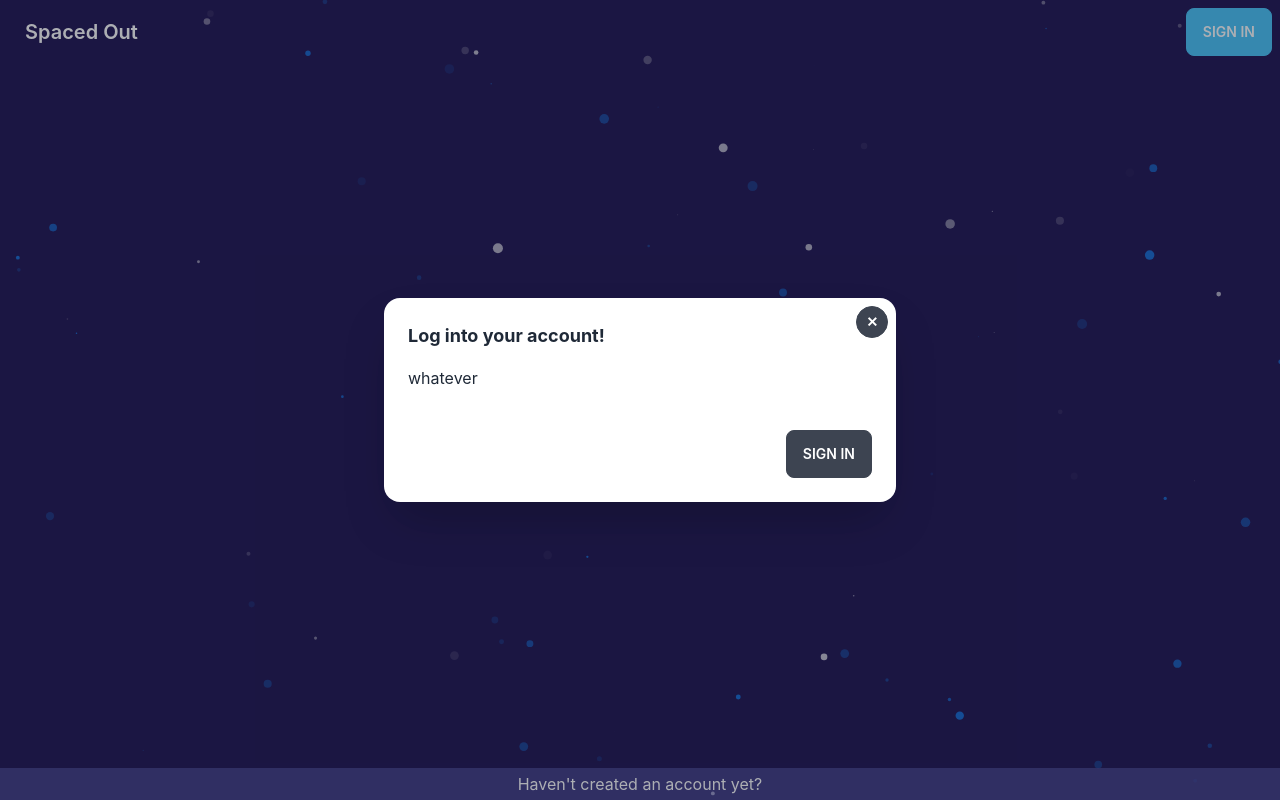
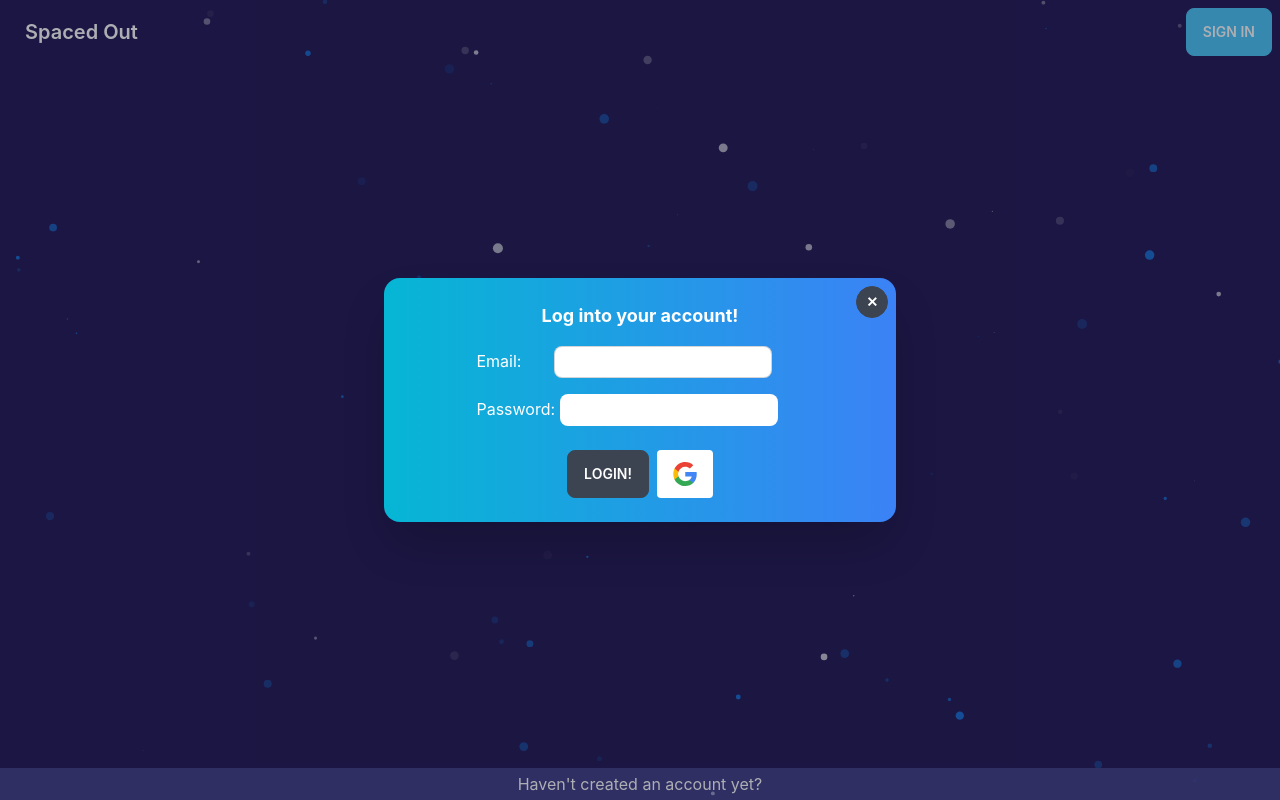
Before and after one commit to teamspacedout/spacedout, a React (Create React App) app: page / in a window 1280 px wide. Both pictures are taken after a click on the label "SIGN IN". Built offline with nearby package versions, Linux system fonts and the light colour scheme; no server answers.

Commit message:
Added google cloud logging library to project, added dot env to project for express back end, loads enviroment variables correctly, changed index.js to have dotenv and index.html now has our name as the title of application

```diff
--- a/src/components/Modal.js
+++ b/src/components/Modal.js
@@ -1,27 +1,97 @@
 import React, {useContext, useState} from "react";
-import {fireAuth, GoogleAuthProvider} from "../firebase";
+import {fireAuth, GoogleAuthProvider, signInWithEmailAndPassword} from "../firebase";
 import {signInWithPopup} from "firebase/auth";
+import {useNavigate} from "react-router-dom";
 
 function Modal() {
 
-    return (
-        <div className="modal modal-bottom sm:modal-middle">
+    const navigate = useNavigate();
 
-        <div className="modal-box">
-            <label htmlFor="login" className="btn btn-sm btn-circle absolute right-2 top-2">✕</label>
-            <h3 className="font-bold text-lg">Log into your account!</h3>
-            <p className="py-4"> whatever </p>
 
-            {
-                //Your code goes here for Login
+    const SignInEmail = (e) => {
+
+        e.preventDefault();
+
+        const email = e.target.email.value;
+        const password = e.target.password.value;
+
+        console.log(email);
+        console.log(password);
+
+        try {
+            const loginEmail = async () => {
+                await signInWithEmailAndPassword(fireAuth, email, password);
+                return navigate("/");
             }
 
-            <div className="modal-action">
-                <SignIn/>
-            </div>
+        } catch (e) {
+            console.log(e.toString());
+        }
+    }
+
+        return (
+        <div className="modal modal-bottom sm:modal-middle ">
+        <div className="modal-box w-3/12 text-white items-center justify-items-center bg-gradient-to-r from-cyan-500 to-blue-500">
+            <label htmlFor="login" className="btn btn-sm btn-circle absolute right-2 top-2">✕</label>
+            <h3 className="font-bold text-lg text-center">Log into your account!</h3>
+
+            <form name="login" onSubmit={(e)=>SignInEmail(e)} >
+
+                <div className="self-center justify-center align-middle">
+                    <label className=" text-white "> Email: <input className=" w-8/12 input input-bordered input-sm my-4 ml-7 text-purple-800" type="email" name="email"/> </label>
+                </div>
+
+                <div>
+                    <label className=" text-balck "> Password: <input className=" w-8/12 input input-sm text-purple-800" type="password" name="password"/> </label>
+                </div>
+
+
+
+                <div className="modal-action justify-center">
+
+                    <input type="submit" value = "Login!" className="btn" />
+                    <SignInGoogle/>
+                </div>
+
+
+
+            </form>
         </div>
     </div>
     );
+
+
+
+
+
+
+
+}
+function SignInGoogle() {
+    /*
+        Write more complicated logic for signing in here with email password etc.
+     */
+
+    const logIn = new GoogleAuthProvider();
+
+    const googleLogin = async () => {
+        await signInWithPopup(fireAuth, logIn);
+
+    }
+
+    return (
+        <label
+            onClick={googleLogin} className="btn-md bg-white rounded hover:bg-indigo-50 py-3" htmlFor="login">
+            <svg viewBox="0 0 24 24" width="24" height="24" xmlns="http://www.w3.org/2000/svg">
+                <g transform="matrix(1, 0, 0, 1, 27.009001, -39.238998)">
+                    <path fill="#4285F4" d="M -3.264 51.509 C -3.264 50.719 -3.334 49.969 -3.454 49.239 L -14.754 49.239 L -14.754 53.749 L -8.284 53.749 C -8.574 55.229 -9.424 56.479 -10.684 57.329 L -10.684 60.329 L -6.824 60.329 C -4.564 58.239 -3.264 55.159 -3.264 51.509 Z"/>
+                    <path fill="#34A853" d="M -14.754 63.239 C -11.514 63.239 -8.804 62.159 -6.824 60.329 L -10.684 57.329 C -11.764 58.049 -13.134 58.489 -14.754 58.489 C -17.884 58.489 -20.534 56.379 -21.484 53.529 L -25.464 53.529 L -25.464 56.619 C -23.494 60.539 -19.444 63.239 -14.754 63.239 Z"/>
+                    <path fill="#FBBC05" d="M -21.484 53.529 C -21.734 52.809 -21.864 52.039 -21.864 51.239 C -21.864 50.439 -21.724 49.669 -21.484 48.949 L -21.484 45.859 L -25.464 45.859 C -26.284 47.479 -26.754 49.299 -26.754 51.239 C -26.754 53.179 -26.284 54.999 -25.464 56.619 L -21.484 53.529 Z"/>
+                    <path fill="#EA4335" d="M -14.754 43.989 C -12.984 43.989 -11.404 44.599 -10.154 45.789 L -6.734 42.369 C -8.804 40.429 -11.514 39.239 -14.754 39.239 C -19.444 39.239 -23.494 41.939 -25.464 45.859 L -21.484 48.949 C -20.534 46.099 -17.884 43.989 -14.754 43.989 Z"/>
+                </g>
+            </svg>
+        </label>
+    )
 }
 
 function SignIn() {
--- a/src/firebase.js
+++ b/src/firebase.js
@@ -6,7 +6,7 @@
 import { initializeApp } from "firebase/app";
 
 // For Firebase Authentication
-import { getAuth, GoogleAuthProvider, EmailAuthCredential, EmailAuthProvider, signInWithPopup, createUserWithEmailAndPassword, connectAuthEmulator } from "firebase/auth";
+import { getAuth, GoogleAuthProvider, EmailAuthCredential, EmailAuthProvider, signInWithEmailAndPassword, signInWithPopup, createUserWithEmailAndPassword, connectAuthEmulator } from "firebase/auth";
 
 // For Firebase Cloud Firestore (Firestore DB)
 import { getFirestore, collection, doc, getDoc, query, onSnapshot, setDoc, connectFirestoreEmulator } from "firebase/firestore";
@@ -46,7 +46,7 @@ export const fireDB = getFirestore(fireApp);
 export const fireStorage = getStorage(fireApp);
 export const fireLytics = getAnalytics(fireApp);
 export const fireFunctions = getFunctions(fireApp);
-export {collection, doc, getDoc, query, onSnapshot, GoogleAuthProvider, setDoc};
+export {collection, doc, getDoc, query, onSnapshot, GoogleAuthProvider, setDoc, EmailAuthProvider, signInWithPopup, signInWithEmailAndPassword};
 
 
 
--- a/src/routes/SignUp.js
+++ b/src/routes/SignUp.js
@@ -22,8 +22,6 @@ function SignUp() {
          */
         const email = e.target.email.value;
         const password = e.target.password.value;
-        const username = e.target.name.value;
-        const db = fireDB;
         const auth = fireAuth;
 
 
@@ -31,18 +29,13 @@ function SignUp() {
 
             try {
                 const user = await createUserWithEmailAndPassword(auth, email, password);
-                const data = {
-                    name: username,
-                };
-
-                await setDoc(doc(db, 'Usernames', user.user.uid), data);
+                console.log(user);
 
                 return navigate("/");
             } catch (e) {
                 console.log(e.toString())
                 console.log("There was an error trying to create your account");
             }
-
         }
         MakeAccount();
     }
```
Also changed, not shown: 1 other file (tests, documents, lock files or other folders).
